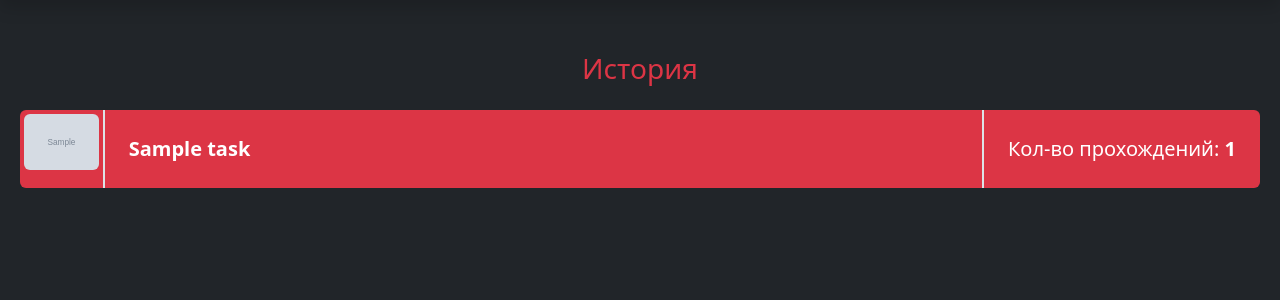
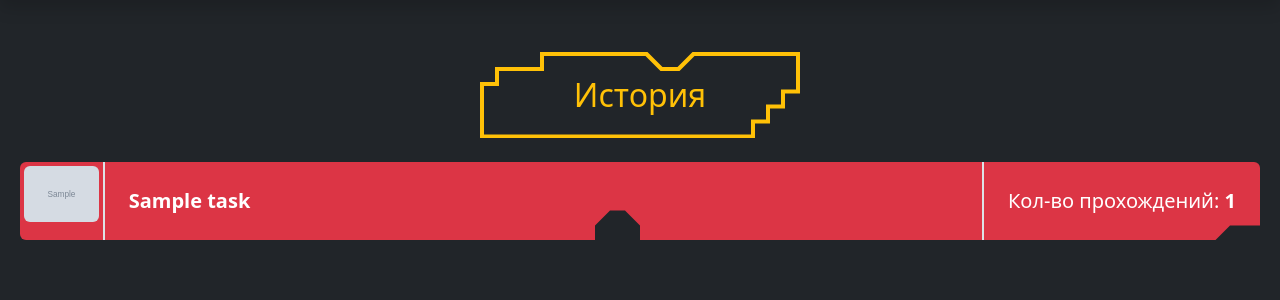
Before and after one commit to Timur1414/stego, a Django app: page /accounts/profile/history/ in a window 1280 px wide. Shown: the part 76-376 px from the top of the page. Run offline with Django 4.2, Linux system fonts and the light colour scheme; a user stored in the database is signed in; tables that the repository leaves empty hold one stand-in row (values such as "Sample post"); grey boxes marked "Sample" are stand-in pictures.

Commit message:
history page design

```diff
--- a/main/templates/pages/profile/history/index.html
+++ b/main/templates/pages/profile/history/index.html
@@ -3,7 +3,9 @@
 {% block content %}
     <div class="row m-0">
         <div class="col text-white">
-            <h3 class="text-center text-danger">История</h3>
+            <h3 class="text-center m-auto" style="width: 25vw">
+                <div class="py-4 text-warning fs-2" data-augmented-ui="tl-2-rect-x br-2-step-inset t-clip-x border">История</div>
+            </h3>
 
             {% for item in context %}
                 {% include "pages/profile/task_card.html" %}
--- a/main/templates/pages/profile/history_and_my_tasks.html
+++ b/main/templates/pages/profile/history_and_my_tasks.html
@@ -1,7 +1,7 @@
 <div class="accordion accordion-flush m-5" id="accordionPanelsStayOpenExample">
     <div data-augmented-ui="tl-clip inlay" class="accordion-item text-white bg-dark rounded-top">
         <h2 class="accordion-header" id="panelsStayOpen-headingOne">
-            <button class="accordion-button rounded-top text-white bg-primary bg-secondary shadow" type="button" data-bs-toggle="collapse" data-bs-target="#panelsStayOpen-collapseOne" aria-expanded="true" aria-controls="panelsStayOpen-collapseOne">
+            <button class="accordion-button rounded-top text-white bg-primary bg-secondary bg-gradient shadow" type="button" data-bs-toggle="collapse" data-bs-target="#panelsStayOpen-collapseOne" aria-expanded="true" aria-controls="panelsStayOpen-collapseOne">
                 <strong>История</strong>
             </button>
         </h2>
--- a/main/templates/pages/profile/task_card.html
+++ b/main/templates/pages/profile/task_card.html
@@ -1,5 +1,5 @@
-<a class="text-decoration-none text-white" href="{% url 'task' pk=item.0.id %}">
-    <div class="bg-danger p-0 my-4 d-flex align-self-center rounded">
+<a class="text-decoration-none text-white shadow" href="{% url 'task' pk=item.0.id %}">
+    <div data-augmented-ui="br-clip-x b-clip-xy" class="bg-danger p-0 my-4 d-flex align-self-center rounded">
         <div class="border-end">
             <img class="rounded m-1" style="max-height: 7vh; max-width: 10vw" src="{{ item.0.author.usersettings.avatar.url }}">
         </div>
--- a/main/templates/pages/tasks/list.html
+++ b/main/templates/pages/tasks/list.html
@@ -4,7 +4,7 @@
 {% block content %}
     <div class="row m-0">
         <div class="col text-white">
-            <h3 class="text-center text-danger m-auto" style="width: 25%;">
+            <h3 class="text-center text-danger m-auto" style="width: 25vw">
                 <div class="py-4 text-warning fs-2" data-augmented-ui="tl-2-rect-x br-2-step-inset t-clip-x border">Список задач</div>
             </h3>
 
```
